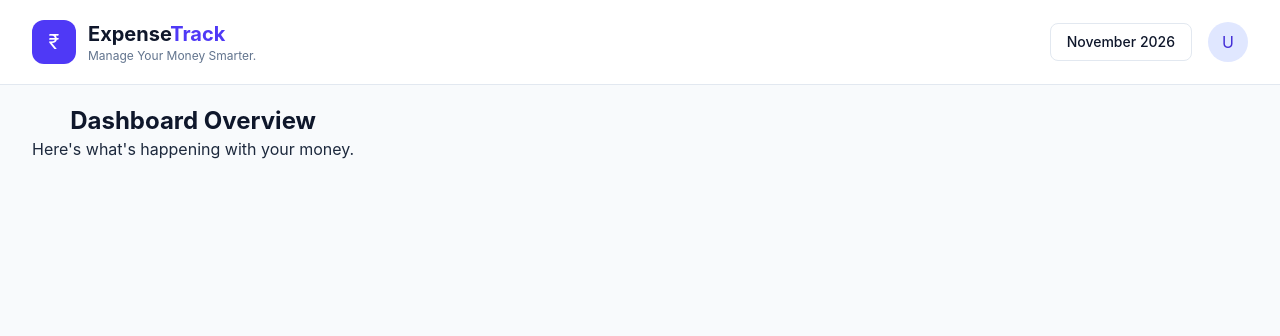
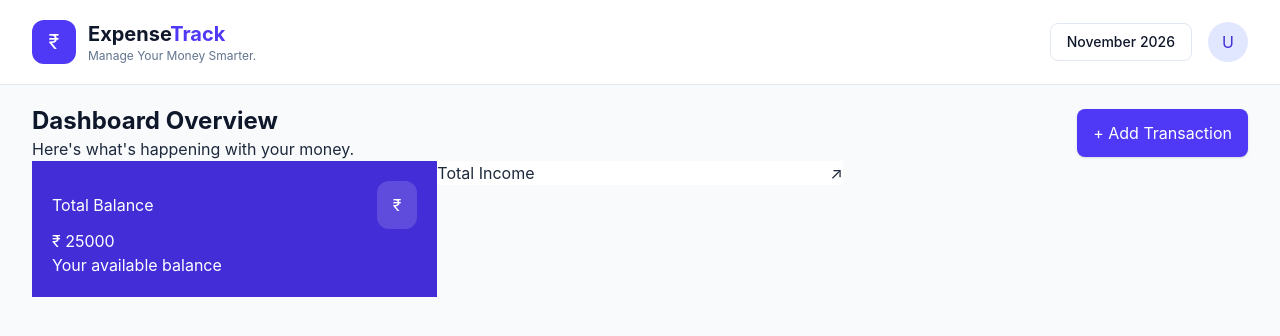
Before and after one commit to Hrithiksaini2000/Expense-Tracker-, a React (Vite) app: page / in a window 1280 px wide. Shown: the top 336 px of the page. Built offline with nearby package versions, Linux system fonts and the light colour scheme.

Commit message:
welcome design is made

```diff
--- a/src/App.jsx
+++ b/src/App.jsx
@@ -25,10 +25,39 @@ export const App = () => {
         </header>
 
         <main className="mx-auto max-w-7xl px-4 py-5 sm:px-6 lg:px-8">
-          <section className="flex items-center justify-between">
-            <div className="flex flex-col items-center">
+
+          {/* Welcome Section */}
+          <section className="flex items-center justify-between gap-3">
+            <div className="flex flex-col">
               <h2 className="text-slate-900 text-2xl font-bold">Dashboard Overview</h2>
-              <p>Here's what's happening with your money.</p>
+              <p className="text-sm sm:text-base">Here's what's happening with your money.</p>
+            </div>
+            <div className="bg-indigo-600 px-4 py-3 rounded-lg shadow-sm transition hover:bg-indigo-700">
+              <button className="text-white text-sm sm:text-base">+ Add Transaction</button>
+            </div>
+          </section>
+
+          {/* Summary Cards */}
+          <section className="mb-8 grid grid-cols-1 sm:grid-cols-2 lg:grid-cols-3 ">
+            <div className="bg-indigo-700 text-white p-5">
+              <div className="flex justify-between items-center">
+                <h2>Total Balance</h2>
+                <p className="bg-white/15 rounded-xl px-4 py-3">₹</p>
+              </div>
+              <div>
+                ₹ 25000
+              </div>
+              <div>
+                Your available balance
+              </div>
+            </div>
+            <div>
+              <div className="bg-white">
+                <div className="flex justify-between">
+                  <h2>Total Income</h2>
+                  <p>↗</p>
+                </div>
+              </div>
             </div>
             <div></div>
           </section>
```
